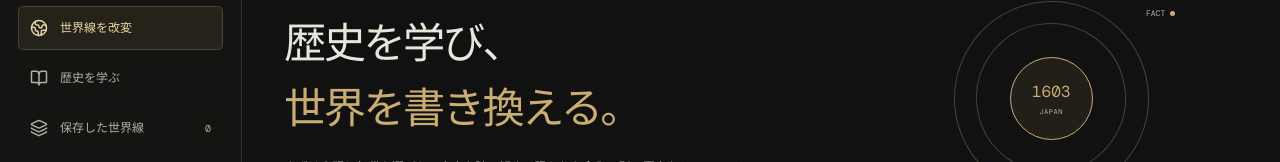
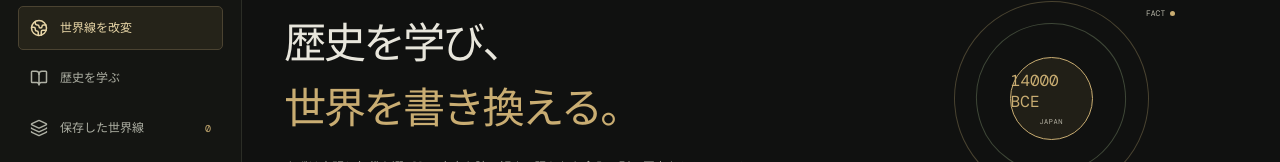
Before and after one commit to pzw46tbt7z-a11y/kingdom-tenka-touitsu, a React (Vite) app: page / in a window 1280 px wide. Shown: the part 129-291 px from the top of the page. Built offline with nearby package versions, Linux system fonts and the light colour scheme.

Commit message:
Deduplicate and chronologically sort all civilization eras

```diff
--- a/src/App.tsx
+++ b/src/App.tsx
@@ -247,22 +247,28 @@ const EXTRA_ERAS:Record<string,Era[]> = {
 };
 for (const civ of CIVILIZATIONS) {
  const additions = EXTRA_ERAS[civ.id] || [];
- const existingIds = new Set(civ.eras.map(e=>e.id));
  const normalizeEraName = (name: string) => name
    .replace(/[・･（）()「」『』\s]/g, '')
    .replace(/前期|中期|後期|初期|末期|前半|後半/g, '');
- const existingNames = civ.eras.map(e => normalizeEraName(e.name));
- civ.eras.push(...additions.filter(e => {
-   if (existingIds.has(e.id)) return false;
-   const candidate = normalizeEraName(e.name);
-   // 同一文明内で、同じ時代名や「○○時代・前期」のような細分名が
-   // 既存の時代と重なる場合は二重表示しない。
-   return !existingNames.some(name =>
+ const seenIds = new Set<string>();
+ const seenNames: string[] = [];
+ const combined = [...civ.eras, ...additions];
+ civ.eras = combined.filter(era => {
+   if (seenIds.has(era.id)) return false;
+   const candidate = normalizeEraName(era.name);
+   // 同一文明内で、同名の時代や既存時代の細分・別表記を重ねて表示しない。
+   const duplicate = seenNames.some(name =>
      name === candidate ||
      (name.length >= 3 && candidate.includes(name)) ||
      (candidate.length >= 3 && name.includes(candidate))
    );
- }));
+   if (duplicate) return false;
+   seenIds.add(era.id);
+   seenNames.push(candidate);
+   return true;
+ });
+ // すべての文明で、古い時代から新しい時代へ時系列順に表示する。
+ civ.eras.sort((a, b) => a.startYear - b.startYear);
 }
 
 
```
